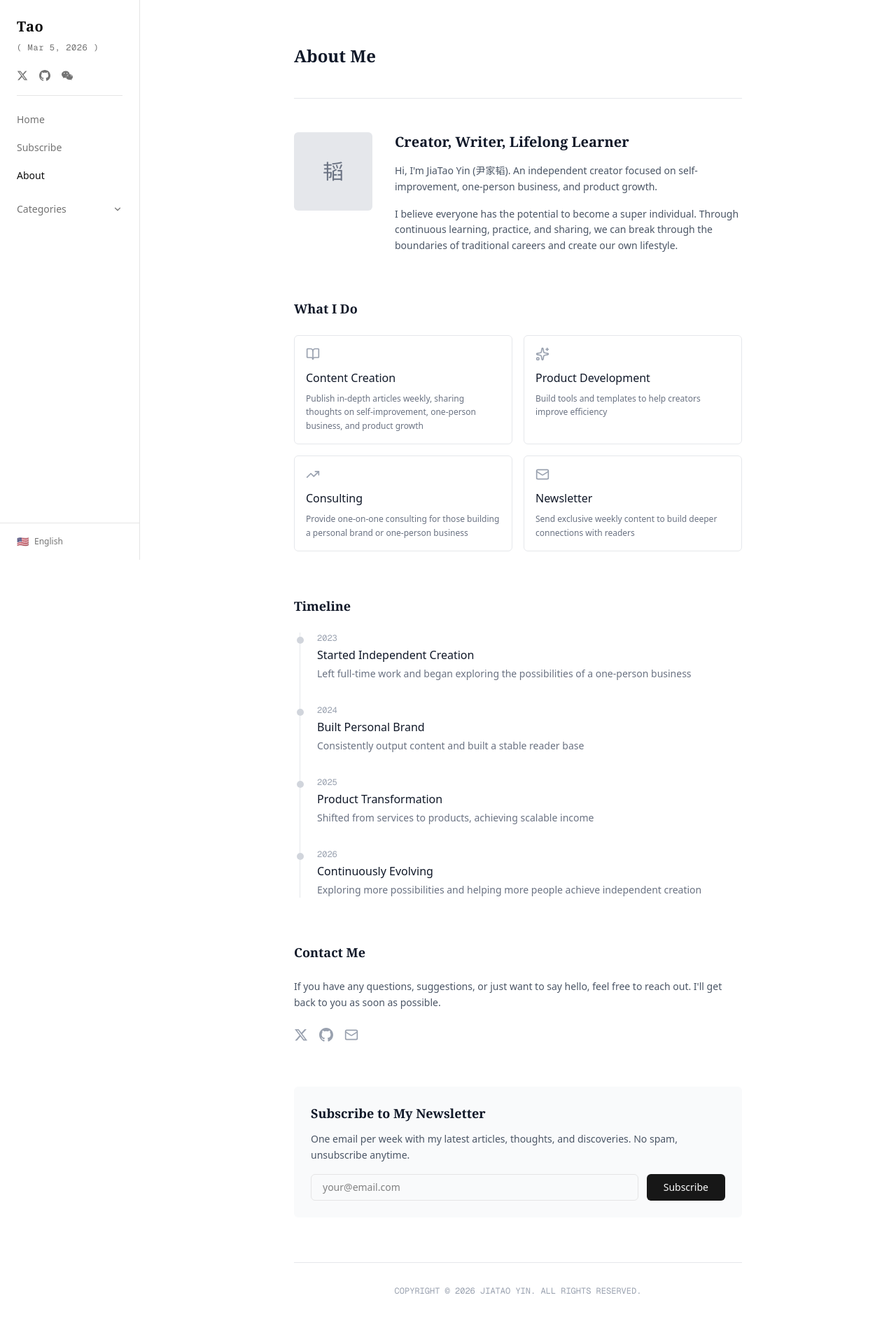
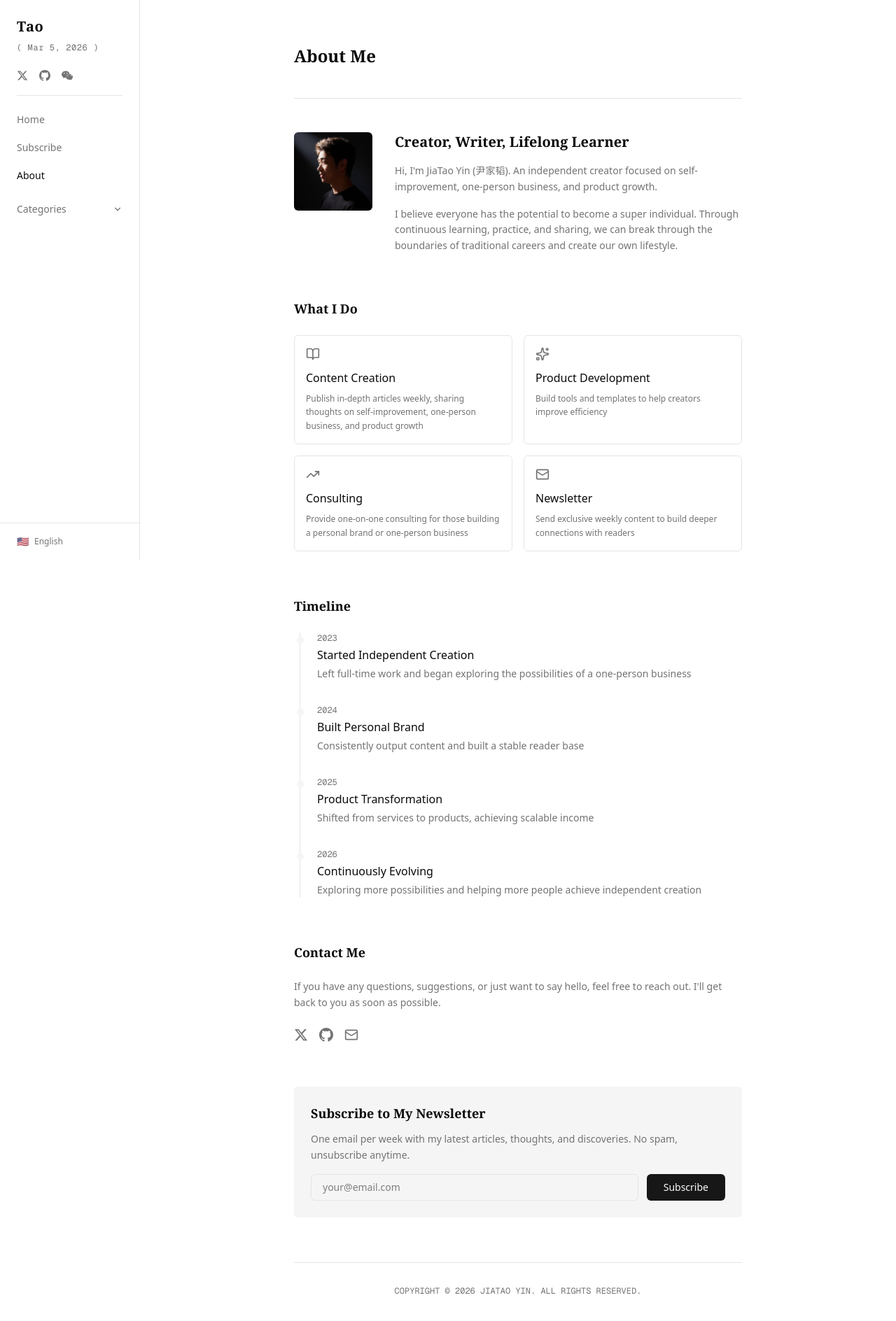
Before and after one commit to yinjiatao/blog, a Next.js app: page /en/about in a window 1280 px wide. Shown: the top 1888 px of the page at 70% size. Built offline with nearby package versions, Linux system fonts and the light colour scheme.

Commit message:
feat(pages): update page layouts and styling

```diff
--- a/app/[locale]/about/page.tsx
+++ b/app/[locale]/about/page.tsx
@@ -1,4 +1,5 @@
 import { getTranslations } from 'next-intl/server'
+import Image from 'next/image'
 import { getAllCategories } from '@/lib/posts'
 import { SidebarWrapper } from '@/components/blog/SidebarWrapper'
 import { NewsletterForm } from '@/components/blog/NewsletterForm'
@@ -23,44 +24,48 @@ export default async function AboutPage({ params }: AboutPageProps) {
   ] as const
 
   return (
-    <div className="min-h-screen bg-white">
+    <div className="bg-background min-h-screen">
       <SidebarWrapper categories={categories} />
 
       <main className="min-h-screen pt-16 lg:ml-[200px] lg:pt-0">
         <div className="mx-auto max-w-3xl px-6 py-12 lg:px-16 lg:py-16">
           <div className="animate-fade-in-up">
-            <header className="mb-12 border-b border-gray-200 pb-8">
-              <h1 className="mb-3 font-serif text-2xl font-semibold text-gray-900">{t('about.title')}</h1>
+            <header className="border-border mb-12 border-b pb-8">
+              <h1 className="text-foreground mb-3 font-serif text-2xl font-semibold">{t('about.title')}</h1>
             </header>
 
             {/* Profile */}
             <section className="mb-16">
               <div className="mb-8 flex flex-col items-start gap-8 sm:flex-row">
                 <div className="shrink-0">
-                  <div className="flex h-28 w-28 items-center justify-center overflow-hidden rounded-sm bg-gray-200">
-                    <span className="font-serif text-3xl text-gray-500">韬</span>
+                  <div className="bg-muted flex h-28 w-28 items-center justify-center overflow-hidden rounded-sm">
+                    <Image
+                      src="/yinjiatao-avatar.jpg"
+                      alt="尹家韬"
+                      width={112}
+                      height={112}
+                      className="h-full w-full object-cover"
+                      priority
+                    />
                   </div>
                 </div>
                 <div className="flex-1">
-                  <h2 className="mb-4 font-serif text-xl font-semibold text-gray-900">{t('about.role')}</h2>
-                  <p className="mb-4 text-sm leading-relaxed text-gray-600">{t('about.bio1')}</p>
-                  <p className="text-sm leading-relaxed text-gray-600">{t('about.bio2')}</p>
+                  <h2 className="text-foreground mb-4 font-serif text-xl font-semibold">{t('about.role')}</h2>
+                  <p className="text-muted-foreground mb-4 text-sm leading-relaxed">{t('about.bio1')}</p>
+                  <p className="text-muted-foreground text-sm leading-relaxed">{t('about.bio2')}</p>
                 </div>
               </div>
             </section>
 
             {/* What I Do */}
             <section className="mb-16">
-              <h2 className="mb-6 font-serif text-lg font-semibold text-gray-900">{t('about.whatIDo')}</h2>
+              <h2 className="text-foreground mb-6 font-serif text-lg font-semibold">{t('about.whatIDo')}</h2>
               <div className="grid gap-4 sm:grid-cols-2">
                 {services.map((service, index) => (
-                  <div
-                    key={index}
-                    className="rounded-sm border border-gray-200 p-4 transition-colors hover:border-gray-400"
-                  >
-                    <service.icon size={20} className="mb-3 text-gray-400" />
-                    <h3 className="mb-2 font-medium text-gray-900">{t(service.titleKey)}</h3>
-                    <p className="text-xs leading-relaxed text-gray-500">{t(service.descKey)}</p>
+                  <div key={index} className="border-border hover:border-ring rounded-sm border p-4 transition-colors">
+                    <service.icon size={20} className="text-muted-foreground mb-3" />
+                    <h3 className="text-foreground mb-2 font-medium">{t(service.titleKey)}</h3>
+                    <p className="text-muted-foreground text-xs leading-relaxed">{t(service.descKey)}</p>
                   </div>
                 ))}
               </div>
@@ -68,14 +73,14 @@ export default async function AboutPage({ params }: AboutPageProps) {
 
             {/* Timeline */}
             <section className="mb-16">
-              <h2 className="mb-6 font-serif text-lg font-semibold text-gray-900">{t('about.timeline.title')}</h2>
-              <div className="relative ml-2 space-y-8 border-l border-gray-200">
+              <h2 className="text-foreground mb-6 font-serif text-lg font-semibold">{t('about.timeline.title')}</h2>
+              <div className="border-border relative ml-2 space-y-8 border-l">
                 {timeline.map((year) => (
                   <div key={year} className="group relative pl-6">
-                    <div className="absolute top-1.5 left-[-5px] h-2.5 w-2.5 rounded-full bg-gray-300 transition-colors group-hover:bg-gray-900" />
-                    <div className="mb-1 font-mono text-xs text-gray-400">{year}</div>
-                    <h3 className="mb-1 font-medium text-gray-900">{t(`about.timeline.${year}.title`)}</h3>
-                    <p className="text-sm leading-relaxed text-gray-500">{t(`about.timeline.${year}.desc`)}</p>
+                    <div className="bg-muted group-hover:bg-foreground absolute top-1.5 left-[-5px] h-2.5 w-2.5 rounded-full transition-colors" />
+                    <div className="text-muted-foreground mb-1 font-mono text-xs">{year}</div>
+                    <h3 className="text-foreground mb-1 font-medium">{t(`about.timeline.${year}.title`)}</h3>
+                    <p className="text-muted-foreground text-sm leading-relaxed">{t(`about.timeline.${year}.desc`)}</p>
                   </div>
                 ))}
               </div>
@@ -83,14 +88,14 @@ export default async function AboutPage({ params }: AboutPageProps) {
 
             {/* Contact */}
             <section className="mb-16">
-              <h2 className="mb-6 font-serif text-lg font-semibold text-gray-900">{t('about.contact.title')}</h2>
-              <p className="mb-6 text-sm leading-relaxed text-gray-600">{t('about.contact.desc')}</p>
+              <h2 className="text-foreground mb-6 font-serif text-lg font-semibold">{t('about.contact.title')}</h2>
+              <p className="text-muted-foreground mb-6 text-sm leading-relaxed">{t('about.contact.desc')}</p>
               <div className="flex items-center gap-4">
                 <a
                   href="https://twitter.com"
                   target="_blank"
                   rel="noopener noreferrer"
-                  className="text-gray-400 transition-colors hover:text-gray-900"
+                  className="text-muted-foreground hover:text-foreground transition-colors"
                 >
                   <svg className="h-5 w-5" fill="currentColor" viewBox="0 0 24 24">
                     <path d="M18.244 2.25h3.308l-7.227 8.26 8.502 11.24H16.17l-5.214-6.817L4.99 21.75H1.68l7.73-8.835L1.254 2.25H8.08l4.713 6.231zm-1.161 17.52h1.833L7.084 4.126H5.117z" />
@@ -100,27 +105,30 @@ export default async function AboutPage({ params }: AboutPageProps) {
                   href="https://github.com"
                   target="_blank"
                   rel="noopener noreferrer"
-                  className="text-gray-400 transition-colors hover:text-gray-900"
+                  className="text-muted-foreground hover:text-foreground transition-colors"
                 >
                   <svg className="h-5 w-5" fill="currentColor" viewBox="0 0 24 24">
                     <path d="M12 0c-6.626 0-12 5.373-12 12 0 5.302 3.438 9.8 8.207 11.387.599.111.793-.261.793-.577v-2.234c-3.338.726-4.033-1.416-4.033-1.416-.546-1.387-1.333-1.756-1.333-1.756-1.089-.745.083-.729.083-.729 1.205.084 1.839 1.237 1.839 1.237 1.07 1.834 2.807 1.304 3.492.997.107-.775.418-1.305.762-1.604-2.665-.305-5.467-1.334-5.467-5.931 0-1.311.469-2.381 1.236-3.221-.124-.303-.535-1.524.117-3.176 0 0 1.008-.322 3.301 1.23.957-.266 1.983-.399 3.003-.404 1.02.005 2.047.138 3.006.404 2.291-1.552 3.297-1.23 3.297-1.23.653 1.653.242 2.874.118 3.176.77.84 1.235 1.911 1.235 3.221 0 4.609-2.807 5.624-5.479 5.921.43.372.823 1.102.823 2.222v3.293c0 .319.192.694.801.576 4.765-1.589 8.199-6.086 8.199-11.386 0-6.627-5.373-12-12-12z" />
                   </svg>
                 </a>
-                <a href="mailto:hello@example.com" className="text-gray-400 transition-colors hover:text-gray-900">
+                <a
+                  href="mailto:hello@example.com"
+                  className="text-muted-foreground hover:text-foreground transition-colors"
+                >
                   <Mail size={20} />
                 </a>
               </div>
             </section>
 
             {/* Newsletter */}
-            <section className="rounded-sm bg-gray-50 p-6">
-              <h2 className="mb-3 font-serif text-lg font-semibold text-gray-900">{t('newsletter.title')}</h2>
-              <p className="mb-4 text-sm leading-relaxed text-gray-600">{t('newsletter.description')}</p>
+            <section className="bg-muted rounded-sm p-6">
+              <h2 className="text-foreground mb-3 font-serif text-lg font-semibold">{t('newsletter.title')}</h2>
+              <p className="text-muted-foreground mb-4 text-sm leading-relaxed">{t('newsletter.description')}</p>
               <NewsletterForm />
             </section>
 
-            <footer className="mt-16 border-t border-gray-200 pt-8 text-center">
-              <p className="font-mono text-xs text-gray-400">{t('footer.copyright')}</p>
+            <footer className="border-border mt-16 border-t pt-8 text-center">
+              <p className="text-muted-foreground font-mono text-xs">{t('footer.copyright')}</p>
             </footer>
           </div>
         </div>
```
Also changed, not shown: app/[locale]/articles/[slug]/page.tsx (+19 -19 lines), app/[locale]/category/[category]/page.tsx (+23 -19 lines), app/[locale]/subscribe/page.tsx (+17 -12 lines).
